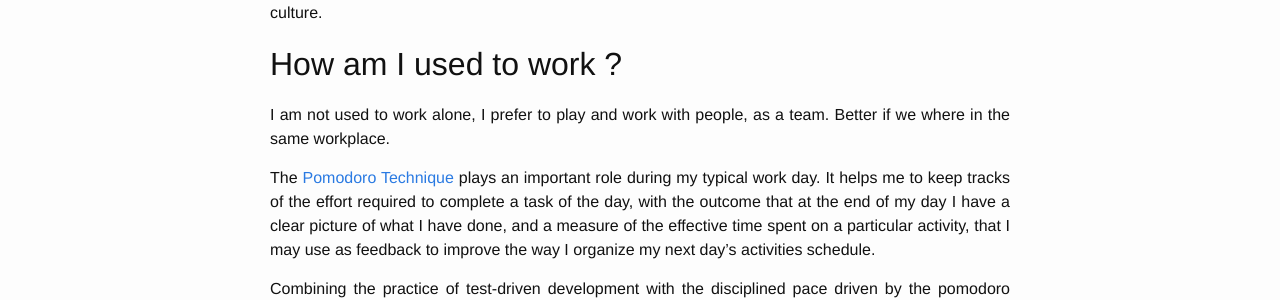
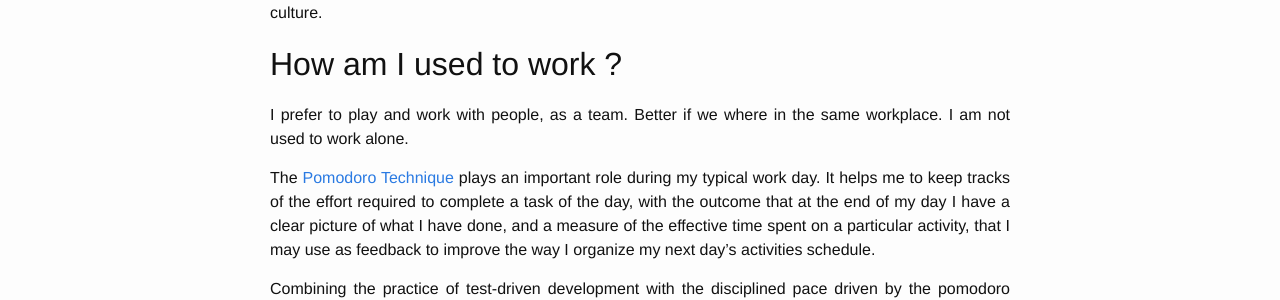
Before and after one commit to joebew42/joebew42.github.io, a Jekyll site: the page built from about.md, in a window 1280 px wide. Shown: the part 655-955 px from the top of the page. Built offline with Jekyll 4.4.1, drawn with Linux system fonts in a browser that asks for light colours.

```diff
--- a/about.md
+++ b/about.md
@@ -16,7 +16,7 @@ Besides the mainly technical aspects I like to pay particular attention to the i
 
 ## How am I used to work ?
 
-I am not used to work alone, I prefer to play and work with people, as a team. Better if we where in the same workplace.
+I prefer to play and work with people, as a team. Better if we where in the same workplace. I am not used to work alone.
 
 The [Pomodoro Technique](https://en.wikipedia.org/wiki/Pomodoro_Technique) plays an important role during my typical work day. It helps me to keep tracks of the effort required to complete a task of the day, with the outcome that at the end of my day I have a clear picture of what I have done, and a measure of the effective time spent on a particular activity, that I may use as feedback to improve the way I organize my next day's activities schedule.
 
```
